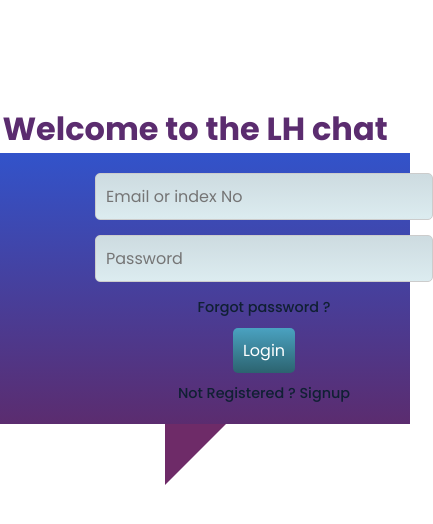
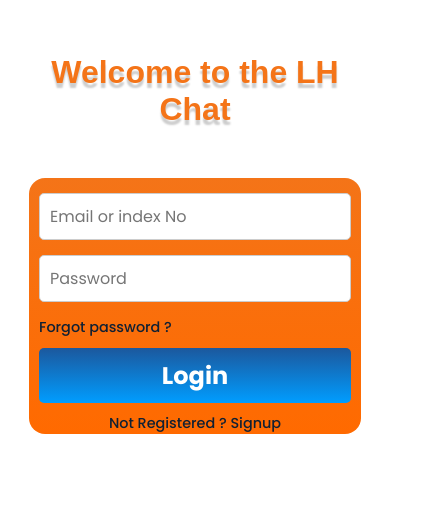
Before and after one commit to Shashitha-Ashan/mern-lecture-hall-chat, a React (Vite) app in the folder frontend/: page /login in a window 390 px wide. Shown: the part 158-682 px from the top of the page, 433 px wide, since content can reach past the window. Built offline with nearby package versions, Linux system fonts and the light colour scheme; no server answers.

Commit message:
login and signup page theme changed

```diff
--- a/frontend/src/Signup/Signup.jsx
+++ b/frontend/src/Signup/Signup.jsx
@@ -44,7 +44,7 @@ function Signup() {
   }
   return (
     <div className="main-conatiner">
-      <h1>Welcome to the LH chat</h1>
+      <div className="welcome">Welcome to the LH Chat</div>
       {error !== null ? <div className="error">{error}</div> : ""}
       <div className="login-page-container">
         <form
--- a/frontend/src/components/Login/Login.jsx
+++ b/frontend/src/components/Login/Login.jsx
@@ -23,14 +23,15 @@ function LoginPage() {
     }
   }, [userData]);
 
-  async function fetchUserData() {
+  const fetchUserData = async () => {
     try {
       const response = await api.get("api/user/getrole");
       return response.data;
     } catch (error) {
       return null;
     }
-  }
+  };
+
   const handleLogin = async () => {
     if (email != "" && password != "") {
       try {
@@ -38,6 +39,9 @@ function LoginPage() {
           email,
           password,
         });
+
+        console.log(response.status);
+
         if (response.status === 200) {
           const user = await fetchUserData();
           userDataUpdate(user);
@@ -56,9 +60,10 @@ function LoginPage() {
       setError("Email and Password should not empty");
     }
   };
+
   return (
     <div className="main-conatiner">
-      <h1>Welcome to the LH chat</h1>
+      <div className="welcome">Welcome to the LH Chat</div>
       {error !== null ? <div className="error">{error}</div> : ""}
       <div className="login-page-container">
         <form
@@ -84,6 +89,7 @@ function LoginPage() {
             }}
             value={password}
             required
+            autoComplete="true"
           />
           <Link to="/forgot-password" className="fogot-password">
             Forgot password ?
--- a/frontend/src/components/Login/login.css
+++ b/frontend/src/components/Login/login.css
@@ -1,5 +1,10 @@
-h1 {
-  color: #5b2c6f;
+.welcome {
+  color: #f47418;
+  font-size: 64px;
+  margin-bottom: 100px;
+  font-weight: bolder;
+  font-family: Arial, Helvetica, sans-serif;
+  text-shadow: 0 5px 2px rgba(0, 0, 0, 0.2);
 }
 
 .login-page-container form {
@@ -7,6 +12,7 @@ h1 {
   flex-direction: column;
   width: 25vw;
   min-width: 200px;
+  margin-top: 10px;
 }
 .main-conatiner {
   display: flex;
@@ -16,27 +22,29 @@ h1 {
   height: 100vh;
 }
 
-.login-page-container form input {
+.login-page-container form input,
+select {
   margin-bottom: 15px;
   padding: 10px;
   border: 1px solid #ccc;
   border-radius: 5px;
   font-size: 1rem;
   transition: border-color 0.3s ease;
-  background: linear-gradient(to bottom, #cddbe0, #dcecf0);
+  background-color: #fff;
 }
 
 .login-page-container from input:focus {
   outline: none;
-  border-color: #649bd4;
+  border-color: #ffffff;
 }
 
 .login-page-container form button {
   padding: 10px;
   border: none;
   border-radius: 5px;
-  font-size: 1rem;
-  background: linear-gradient(to bottom, #4aa2c1, #2c636f);
+  font-size: 1.5rem;
+  font-weight: bold;
+  background: linear-gradient(to bottom, #1c589d, #009dff);
   color: #fff;
   cursor: pointer;
   transition: background-color 0.3s ease;
@@ -69,48 +77,35 @@ form a {
 }
 
 .login-page-container {
-  position: relative;
-  background: linear-gradient(to bottom, #3253ca, #5b2c6f);
+  background: linear-gradient(to bottom, #f47418, #ff6a00);
   border-radius: 1em;
-  padding: 20px;
+  padding: 20px 20px 20px 20px;
+  margin-bottom: 80px;
 }
 
-.login-page-container:after {
-  content: "";
-  position: absolute;
-  bottom: 0;
-  left: 50%;
-  width: 0;
-  height: 0;
-  border: 61px solid transparent;
-  border-top-color: #6e2b68;
-  border-bottom: 0;
-  border-left: 0;
-  margin-left: -30.5px;
-  margin-bottom: -61px;
-}
 .error {
   color: red;
 }
 
-/* Responsive Styles */
-@media screen and (max-width: 600px) {
-  .login-page-container {
-    width: 100%;
-    border-radius: 0;
-    box-shadow: none;
-    display: flex;
-    justify-content: center;
-    align-items: center;
+@media only screen and (max-width: 600px) {
+  .welcome {
+    font-size: 32px;
+    margin-bottom: 50px;
+    text-align: center;
+    word-wrap: break-word;
   }
 
   .login-page-container form {
-    display: flex;
-    flex-direction: column;
-    flex-wrap: wrap;
-    justify-content: center;
-    align-items: center;
-    width: 25vw;
-    min-width: 200px;
+    width: 80vw;
+    min-width: unset;
+    margin-top: 5px;
+  }
+
+  .main-conatiner {
+    padding: 20px;
+  }
+
+  .login-page-container {
+    padding: 10px 10px 0 10px;
   }
 }
```
Also changed, not shown: 1 other file (tests, documents, lock files or other folders).
